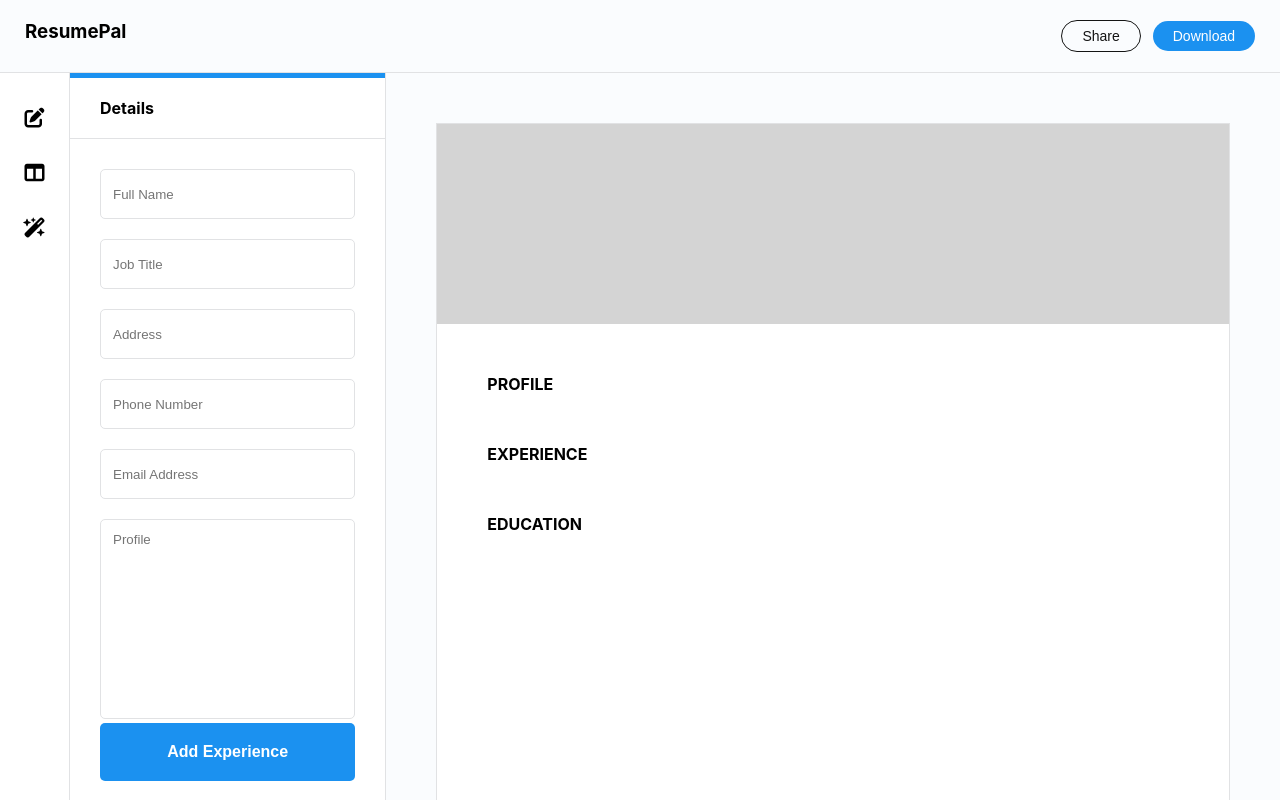
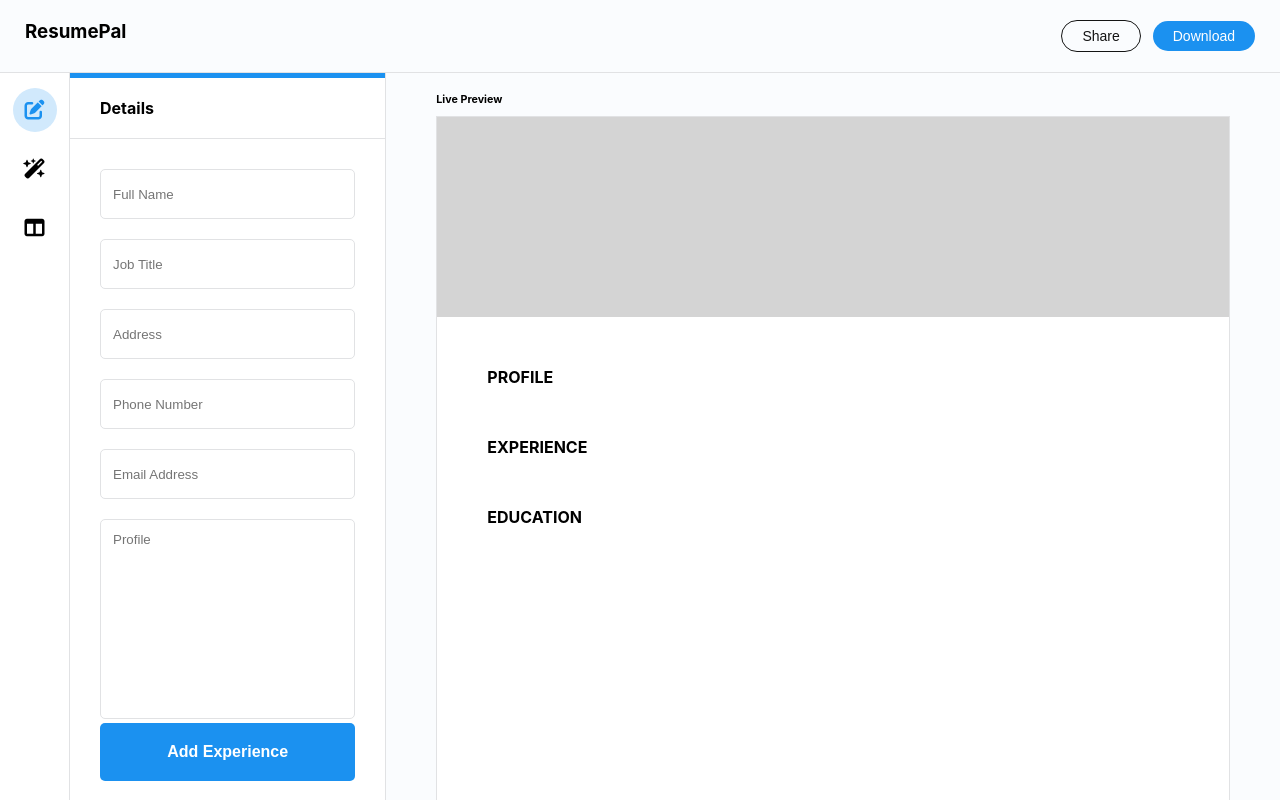
Before and after one commit to emmanuelojiji/resume-pal, a React (Create React App) app: page /editor in a window 1280 px wide. Shown: the top 800 px of the page. Built offline with nearby package versions, Linux system fonts and the light colour scheme.

Commit message:
Designer, Templates sidebar components added

```diff
--- /dev/null
+++ b/src/Components/DesignerSidebar.js
@@ -0,0 +1,88 @@
+import { Link } from "react-router-dom";
+import { useContext, useState } from "react";
+import UserInfoContext from "../Contexts/UserInfoContext";
+import "./DesignerSidebar.scss"
+
+const DesignerSidebar = ({
+  setNotificationVisibile,
+  addingExperience,
+  setAddingExperience,
+  addingEducation,
+  setAddingEducation,
+}) => {
+  const {
+    name,
+    setName,
+    profile,
+    setProfile,
+    jobTitle,
+    setJobTitle,
+    address,
+    setAddress,
+    phoneNumber,
+    setPhoneNumber,
+    email,
+    setEmail,
+    experienceJobTitle,
+    setExperienceJobTitle,
+    experienceCompany,
+    setExperienceCompany,
+    experienceStartYear,
+    setExperienceStartYear,
+    experienceEndYear,
+    setExperienceEndYear,
+    experienceJobDescription,
+    setExperienceJobDescription,
+    schoolName,
+    setSchoolName,
+    educationStartYear,
+    setEducationStartYear,
+    educationEndYear,
+    setEducationEndYear,
+    experienceArray,
+    setExperienceArray,
+    educationArray,
+    setEducationArray,
+  } = useContext(UserInfoContext);
+
+  const [editorView, setEditorView] = useState("personal");
+
+  const [currently, setCurrently] = useState(false);
+
+  const experienceObject = {
+    experienceJobTitle: experienceJobTitle,
+    experienceCompany: experienceCompany,
+    experienceStartYear: experienceStartYear,
+    experienceEndYear: experienceEndYear,
+    experienceJobDescription: experienceJobDescription,
+  };
+
+  const educationObject = {
+    schoolName: schoolName,
+    educationStartYear: educationStartYear,
+    educationEndYear: educationEndYear,
+  };
+
+  const clearExperienceFields = () => {
+    setExperienceJobTitle();
+    setExperienceCompany();
+    setExperienceStartYear();
+    setExperienceEndYear();
+    setExperienceJobDescription();
+  };
+
+  const clearEducationFields = () => {
+    setSchoolName("");
+    setEducationStartYear("");
+    setEducationEndYear("");
+  };
+
+  return (
+    <div className="controls">
+        <h4 className="header-title">Designer</h4>
+
+    </div>
+  );
+};
+
+export default DesignerSidebar;
--- a/src/Components/Sidebar.js
+++ b/src/Components/DetailsSidebar.js
@@ -1,9 +1,9 @@
 import { Link } from "react-router-dom";
 import { useContext, useState } from "react";
 import UserInfoContext from "../Contexts/UserInfoContext";
-import "./Sidebar.scss"
+import "./DetailsSidebar.scss"
 
-const Sidebar = ({
+const DetailsSidebar = ({
   setNotificationVisibile,
   addingExperience,
   setAddingExperience,
@@ -274,4 +274,4 @@ const Sidebar = ({
   );
 };
 
-export default Sidebar;
+export default DetailsSidebar;
--- a/src/Components/Sidebar.scss
+++ b/src/Components/DetailsSidebar.scss
@@ -1,7 +1,7 @@
 .controls {
     height: 100vh;
-    width: 25%;
-    max-width: 500px;
+    width: 100%;
+    max-width: 400px;
     background: white;
     border-right: solid 1px #e1e2e4;
     position: sticky;
@@ -42,7 +42,6 @@
     }
 
     h4 {
-      cursor: pointer;
       transition: ease-in-out 0.2s;
     }
 
--- a/src/Components/MinimalistTemplate.scss
+++ b/src/Components/MinimalistTemplate.scss
@@ -14,7 +14,6 @@
     text-transform: uppercase;
     margin-bottom: 50px;
 }
-
 
 .minimalist-name{
     font-size: 20px;
--- /dev/null
+++ b/src/Components/TemplateSidebar.js
@@ -0,0 +1,37 @@
+import { Link } from "react-router-dom";
+import { useContext, useState } from "react";
+import UserInfoContext from "../Contexts/UserInfoContext";
+import "./TemplateSidebar.scss";
+
+const TemplateSidebar = ({selectedTemplate}) => {
+  return (
+    <div className="TemplateSidebar">
+      <h4 className="header-title">Select Template</h4>
+
+      <div className="template-preview-container">
+        <div className="template-preview-wrap">
+          <div className="template-preview" style={{border: selectedTemplate === "minimalist" && 'solid 1px #1b91f0'}}></div>
+          <h5 style={{color: selectedTemplate === "minimalist" && '#1b91f0'}} >Minimalist</h5>
+        </div>
+
+        <div className="template-preview-wrap">
+          <div className="template-preview"></div>
+        </div>
+
+        <div className="template-preview-wrap">
+          <div className="template-preview"></div>
+        </div>
+
+        <div className="template-preview-wrap">
+          <div className="template-preview"></div>
+        </div>
+
+        <div className="template-preview-wrap">
+          <div className="template-preview"></div>
+        </div>
+      </div>
+    </div>
+  );
+};
+
+export default TemplateSidebar;
--- /dev/null
+++ b/src/Components/TemplateSidebar.scss
@@ -0,0 +1,55 @@
+.TemplateSidebar {
+  height: 100vh;
+  width: 100%;
+  max-width: 400px;
+  background: white;
+  border-right: solid 1px #e1e2e4;
+  position: sticky;
+  top: 0;
+  display: flex;
+  flex-direction: column;
+  padding-left: 30px;
+  padding-right: 30px;
+  overflow-y: auto;
+
+  .header-title {
+    background: white;
+    min-width: 100%;
+    padding-top: 20px;
+    padding-bottom: 20px;
+    padding-left: 30px;
+    margin-left: -30px;
+    margin-right: -30px;
+    margin-bottom: 30px;
+    border-top: solid 5px #1b91f0;
+    border-bottom: solid 1px #e1e2e4;
+    position: sticky;
+    top: 0;
+    align-self: initial;
+  }
+
+  .template-preview-container {
+    display: flex;
+    flex-direction: column;
+    align-items: center;
+    .template-preview {
+      height: 300px;
+      width: 200px;
+      background: white;
+      border-radius: 5px;
+      border: solid 1px #e1e2e4;
+      margin-bottom: 15px;
+      transition: ease-in-out 0.2s;
+
+      &:hover{
+          border: solid 1px #1b91f0;
+      }
+    }
+
+    .template-preview-wrap {
+      margin-bottom: 30px;
+      text-align: center;
+      cursor: pointer;
+    }
+  }
+}
--- a/src/Components/Toolbar.js
+++ b/src/Components/Toolbar.js
@@ -1,13 +1,40 @@
-import "./Toolbar.scss"
+import "./Toolbar.scss";
 
-const Toolbar = ({toolbarView}) => {
-    return(
-        <div className="Toolbar">
-            <i class="fa-solid fa-pen-to-square"></i>
-            <i class="fa-solid fa-table-columns"></i>
-            <i class="fa-solid fa-wand-magic-sparkles"></i>
-        </div>
-    )
-}
+const Toolbar = ({ toolbarView, setToolbarView }) => {
+  const activeStyle = {
+    color: "#1b91f0",
+    background: "#d1e9fc",
+  };
+
+  return (
+    <div className="Toolbar">
+      <i
+        class="fa-solid fa-pen-to-square"
+        onClick={() => setToolbarView("details")}
+        style={{
+          color: toolbarView === "details" && "#1b91f0",
+          background: toolbarView === "details" && "#d1e9fc",
+        }}
+      ></i>
+
+      <i
+        class="fa-solid fa-wand-magic-sparkles"
+        onClick={() => setToolbarView("designer")}
+        style={{
+          color: toolbarView === "designer" && "#1b91f0",
+          background: toolbarView === "designer" && "#d1e9fc",
+        }}
+      ></i>
+      <i
+        class="fa-solid fa-table-columns"
+        onClick={() => setToolbarView("templates")}
+        style={{
+          color: toolbarView === "templates" && "#1b91f0",
+          background: toolbarView === "templates" && "#d1e9fc",
+        }}
+      ></i>
+    </div>
+  );
+};
 
 export default Toolbar;
--- a/src/Components/Toolbar.scss
+++ b/src/Components/Toolbar.scss
@@ -1,7 +1,7 @@
 .Toolbar {
   height: 100vh;
   min-width: 70px;
-  padding-top: 25px;
+  padding-top: 15px;
   position: sticky;
   top: 0;
   border-right: solid 1px #e1e2e4;
@@ -13,13 +13,16 @@
   i {
     font-size: 20px;
     border-radius: 50%;
-    padding: 10px;
+    padding: 12px;
     cursor: pointer;
+    transition: ease-in-out 0.2s;
 
-    &:nth-child(1){
-        &:hover{
-            background: #0d4878;
-        }
-    }
+
+      &:hover {
+        background: #d1e9fc;
+        color: #1b91f0;
+        transform: scale(1.1);
+      }
+
   }
 }
--- a/src/Pages/Editor.js
+++ b/src/Pages/Editor.js
@@ -4,13 +4,15 @@ import { Link } from "react-router-dom";
 import { useEffect, useRef, useState } from "react";
 
 import MinimalistTemplate from "../Components/MinimalistTemplate";
-import Designer from "../Components/Designer";
+import Designer from "../Components/DesignerSidebar";
 
 import UserInfoContext from "../Contexts/UserInfoContext";
 import { useContext } from "react";
-import Sidebar from "../Components/Sidebar";
+import DetailsSidebar from "../Components/DetailsSidebar";
 import Toolbar from "../Components/Toolbar";
 import HeaderEditor from "../Components/HeaderEditor";
+import TemplateSidebar from "../Components/TemplateSidebar";
+import DesignerSidebar from "../Components/DesignerSidebar";
 
 const Editor = () => {
   const {
@@ -55,8 +57,7 @@ const Editor = () => {
   const [addingExperience, setAddingExperience] = useState(false);
   const [addingEducation, setAddingEducation] = useState(false);
 
-  const [toolbarView, setToolbarView] = useState("information");
-
+  const [toolbarView, setToolbarView] = useState("details");
 
   return (
     <>
@@ -68,17 +69,27 @@ const Editor = () => {
           </div>
         )}
 
-        <Toolbar toolbarView={toolbarView} />
+        <Toolbar toolbarView={toolbarView} setToolbarView={setToolbarView} />
 
-        <Sidebar
+        {toolbarView === "details" && (
+          <DetailsSidebar
             setNotificationVisibile={setNotificationVisible}
             addingExperience={addingExperience}
             setAddingExperience={setAddingExperience}
             addingEducation={addingEducation}
             setAddingEducation={setAddingEducation}
           />
+        )}
+
+        {toolbarView === "templates" && (
+          <TemplateSidebar selectedTemplate={selectedTemplate} />
+        )}
+
+        {toolbarView === "designer" && <DesignerSidebar />}
 
         <div className="preview">
+          <div className="page-wrap">
+            <h6 className="live-preview">Live Preview</h6>
             <div class="page">
               <MinimalistTemplate
                 name={name}
@@ -103,6 +114,7 @@ const Editor = () => {
             </div>
           </div>
         </div>
+      </div>
     </>
   );
 };
--- a/src/Pages/Editor.scss
+++ b/src/Pages/Editor.scss
@@ -1,17 +1,22 @@
 .Editor {
   display: flex;
   position: relative;
-
 
 
   .preview {
     flex: 1;
     background: #fafcfe;
     display: flex;
-    justify-content: center;
+    flex-direction: column;
+    align-items: center;
     padding-left: 50px;
     padding-right: 50px;
     position: relative;
+  }
+
+  .live-preview{
+    margin-top: 20px;
+    margin-bottom: 10px;
   }
 
   .details-design-toggle{
@@ -31,7 +36,6 @@
   }
 
   .page {
-    margin-top: 50px;
     margin-bottom: 50px;
     width: 210mm;
     min-height: 297mm;
@@ -106,105 +110,3 @@
     }
   }
 }
-
-
-.template-container{
-  height: 100vh;
-  width: 100%;
-  background-color: rgba(0,0,0,0.5);
-  position: fixed;
-  top:0;
-  z-index: 3;
-  display: flex;
-  align-items: flex-end;
-  color: white;
-  opacity: 0;
-
-
-
-
-  h2{
-    font-size: 24px;
-    margin-bottom: 30px;
-  }
-
-  .template-options{
-    height: 450px;
-    width: 100%;
-    background: #191919;
-    padding-left: 30px;
-    padding-top: 30px;
-
-  }
-
-  .template-preview{
-    height: 300px;
-    width: 200px;
-    background: white;
-    border-radius: 5px;
-
-  }
-
-  .template-preview-wrap{
-    display: flex;
-    gap: 20px;
-  }
-
-  .template-preview-name{
-    margin-top: 12px;
-  }
-}
-
-
-@keyframes fade-in {
-  from{
-    visibility: hidden;
-    opacity: 0;
-  }
-
-  to {
-    visibility: visible;
-    opacity: 1;
-  }
-}
-
-@keyframes fade-out {
-  from{
-  visibility: visible;
-  opacity: 1;
-  }
-
-  to {
-    visibility: hidden;
-    opacity: 0;
-  }
-}
-
-.fade-in{
-  visibility: visible;
-  opacity:1;
-  transition: opacity 0.3s;
-
-}
-
-.fade-out{
-  visibility: hidden;
-  opacity:0;
-  transition: opacity 0.5s;
-}
-
-.designer-toggle{
-    height: 60px;
-    width: 60px;
-    background: #1b91f0;
-    border-radius: 500px;
-    position: fixed;
-    bottom: 100px;
-    right: 25px;
-    display: flex;
-    justify-content: center;
-    align-items: center;
-    color:white;
-    font-size: 20px;
-    cursor: pointer;
-}
```
Also changed, not shown: src/Components/Designer.js (deleted, +0 -32 lines), src/Components/DesignerSidebar.scss (renamed from src/Components/Designer.scss). Lines whose indentation alone changed are shown as unchanged.
